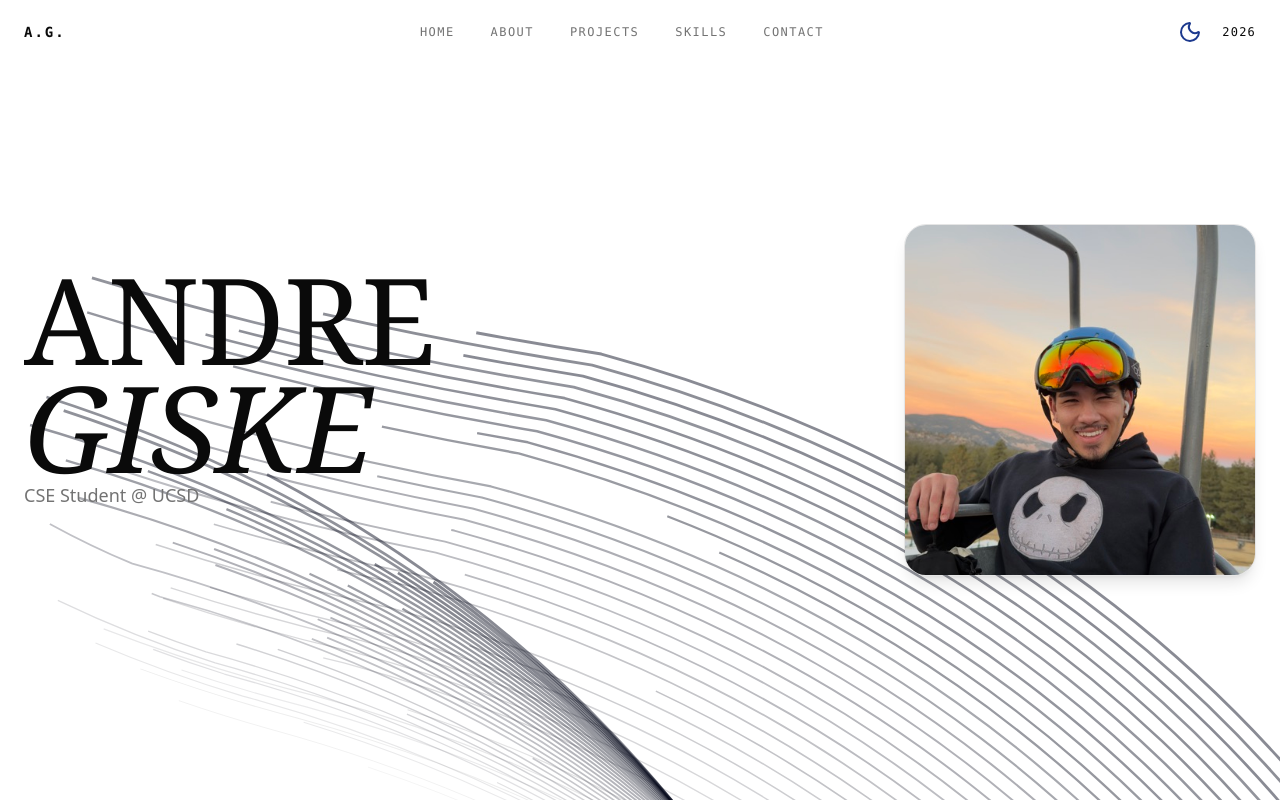
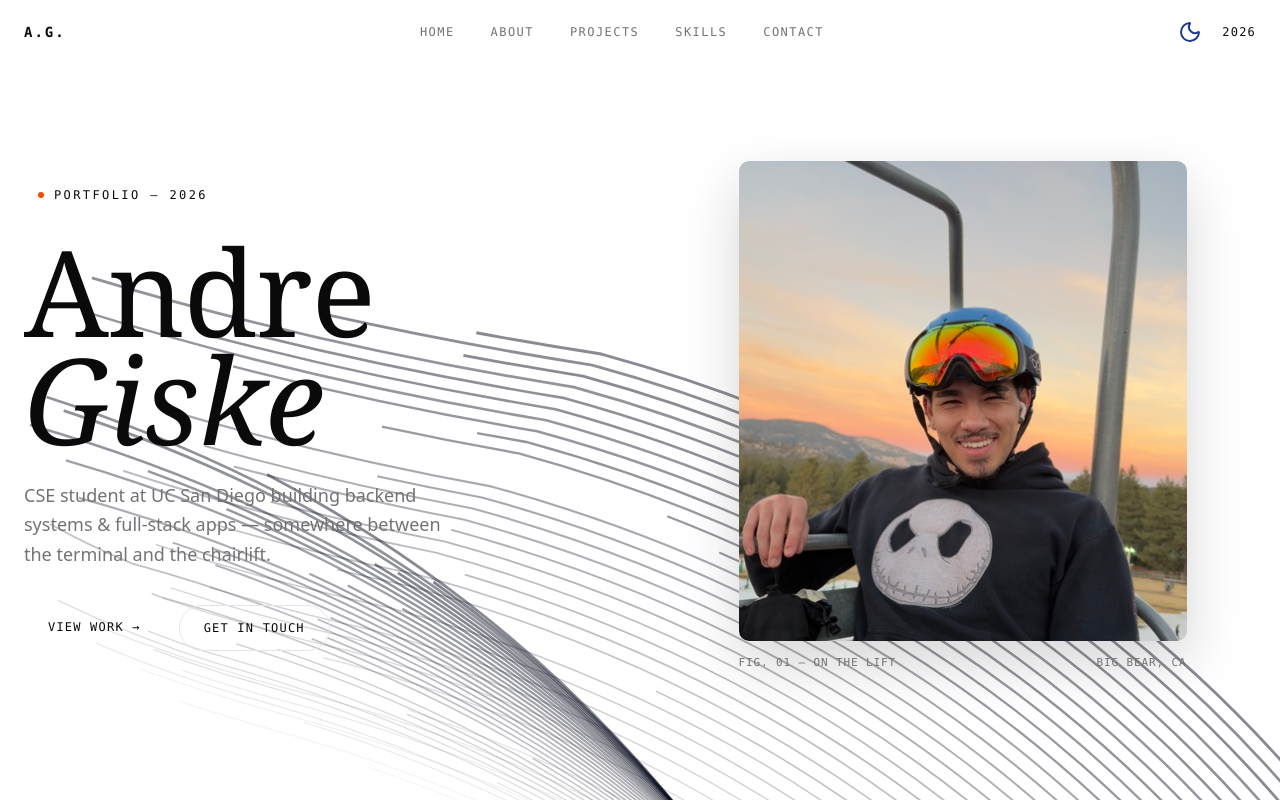
Before and after one commit to dregiske/portfolio, a React (Vite) app: page / in a window 1280 px wide. Shown: the top 802 px of the page. Built offline with nearby package versions, Linux system fonts and the light colour scheme.

Commit message:
home page rebuilt

```diff
--- a/src/pages/Home.tsx
+++ b/src/pages/Home.tsx
@@ -17,29 +17,52 @@ export const Home = () => {
       {/* Foreground */}
       <div className="relative z-10">
         {/* Hero Section */}
-        <section id="hero" className="relative h-screen w-full">
-          <div className="relative z-10 container mx-auto px-4 md:px-6 h-full flex items-center">
-            <div className="w-full grid grid-cols-1 md:grid-cols-2 gap-6 items-center">
-              {/* Title (LEFT) */}
-              <div className="text-center md:text-left flex-col items-center md:items-start flex">
-                <HeroTitle title="ANDRE GISKE" />
+        <section id="hero" className="relative min-h-screen w-full">
+          <div className="relative z-10 container mx-auto px-6 min-h-screen flex items-center pt-24 pb-16">
+            <div className="w-full grid grid-cols-1 md:grid-cols-[1.12fr_0.88fr] gap-14 items-center">
+              {/* Intro (LEFT) */}
+              <div className="text-center md:text-left flex flex-col items-center md:items-start">
+                <div className="inline-flex items-center gap-2.5 font-mono text-xs uppercase tracking-[0.2em] text-d-clay bg-c-clay px-3.5 py-1.5 rounded-full mb-7">
+                  <span className="w-1.5 h-1.5 rounded-full bg-primary" />
+                  Portfolio — 2026
+                </div>
 
-                {/* Subtitle */}
-                <div className="mb-6">
-                  <div className="font-medium text-lg sm:text-xl md:text-2xl">
-                    <HeroSubtitle subtitle="CSE Student @ UCSD" />
-                  </div>
+                <HeroTitle title="Andre Giske" />
+
+                <div className="mt-7">
+                  <HeroSubtitle subtitle="CSE student at UC San Diego building backend systems & full-stack apps — somewhere between the terminal and the chairlift." />
+                </div>
+
+                <div className="flex flex-wrap gap-3.5 mt-9 justify-center md:justify-start">
+                  <a
+                    href="#projects"
+                    className="font-mono text-xs uppercase tracking-widest px-6 py-3.5 rounded-full bg-ink text-egg hover:opacity-90 transition-opacity"
+                  >
+                    View Work →
+                  </a>
+                  <a
+                    href="#contact"
+                    className="font-mono text-xs uppercase tracking-widest px-6 py-3.5 rounded-full border border-rule text-foreground hover:border-primary hover:text-primary transition-colors"
+                  >
+                    Get in Touch
+                  </a>
                 </div>
               </div>
 
               {/* Photo (RIGHT) */}
-              <div className="flex md:justify-end justify-center">
-                <div className="w-64 h-64 sm:w-72 sm:h-72 md:w-80 md:h-80 lg:w-88 lg:h-88 rounded-3xl overflow-hidden border border-black/10 dark:border-white/10 shadow-lg">
+              <div className="relative w-full max-w-md mx-auto md:mx-0">
+                <div className="absolute -top-3.5 -right-3.5 w-28 h-28 bg-c-sky rounded-full z-0" />
+                <div className="absolute -bottom-4 -left-4 w-20 h-20 bg-c-butter rounded-full z-0" />
+                <div className="relative z-10 rounded-lg overflow-hidden shadow-[0_22px_55px_rgba(26,23,20,0.18)]">
                   <img
                     src={PROFILE_PHOTO_LINK}
                     alt="Andre Giske"
-                    className="w-full h-full object-cover"
+                    className="w-full h-105 sm:h-120 object-cover"
                   />
+                </div>
+                <div className="relative z-10 flex justify-between mt-3.5 font-mono text-[11px] uppercase tracking-[0.08em] text-muted-foreground">
+                  <span>Fig. 01 — On the lift</span>
+                  <span>Big Bear, CA</span>
                 </div>
               </div>
             </div>
```
